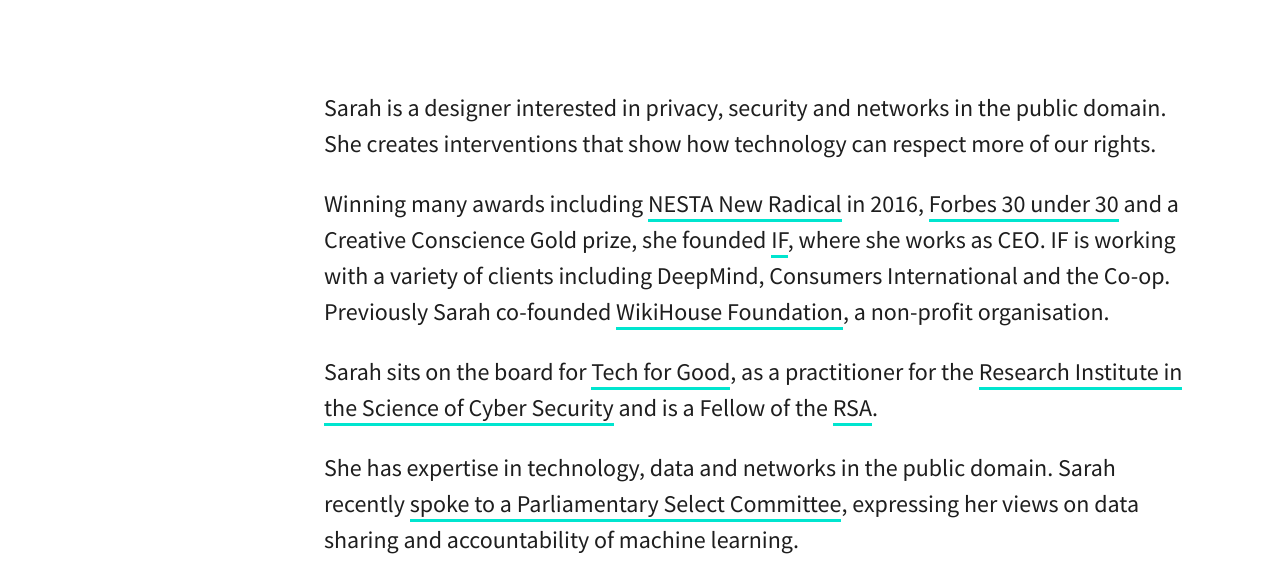
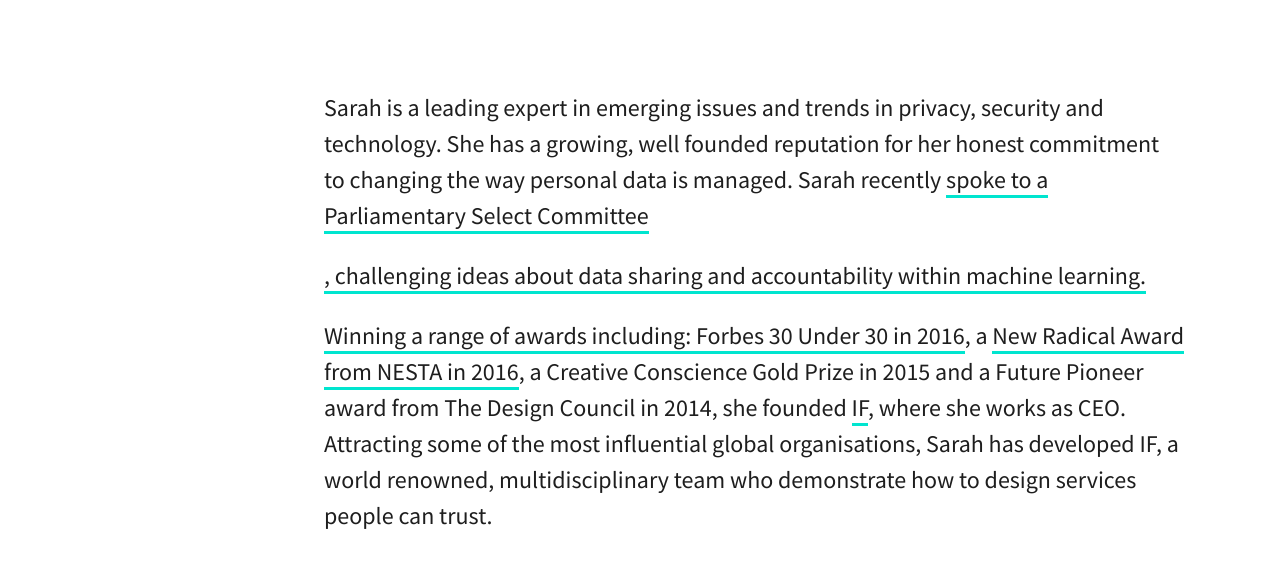
Before and after one commit to sarahtgold/sarah.gold, a website: page ROM.html in a window 1280 px wide. Shown: the part 194-758 px from the top of the page. Drawn offline with Linux system fonts and the light colour scheme.

Commit message:
updates to copy and copyright

```diff
--- a/ROM.html
+++ b/ROM.html
@@ -8,7 +8,7 @@
         <meta name="viewport" content="width=device-width, initial-scale=1">
         <meta name="viewport" content="width=device-width, initial-scale=1, maximum-scale=1, user-scalable=no">
         <meta property="og:title" content="Sarah T. Gold - Designer, CEO of IF">
-        <meta name="copyright" content="Content copyright Sarah T. Gold 2017. All Rights Reserved.">
+        <meta name="copyright" content="Content copyright Sarah T. Gold 2018. All Rights Reserved.">
         <meta name="description" content="Creative work of Sarah T. Gold, a designer based in London">
         <link rel='stylesheet' type='text/css' href='https://fonts.googleapis.com/css?family=Source+Sans+Pro:400,600'>
         <link rel="stylesheet" href="main.css">
@@ -26,15 +26,11 @@
 
             <div role="main">
                 <h2>
-                        <p>Sarah is a designer interested in privacy, security and networks in the public domain. She creates interventions that show how technology can respect more of our rights.</p>
+                        <p>Sarah is a leading expert in emerging issues and trends in privacy, security and technology. She has a growing, well founded reputation for her honest commitment to changing the way personal data is managed. Sarah recently <a href="https://projectsbyif.com/ideas/giving-evidence-to-a-parliament-committee">spoke to a Parliamentary Select Committee</p>, challenging ideas about data sharing and accountability within machine learning.</p>
 
-                        <p>Winning many awards including <a href="http://www.nesta.org.uk/news/new-radicals-2016/sarah-gold">NESTA New Radical</a> in 2016, <a href="http://www.forbes.com/profile/sarah-gold/">Forbes 30 under 30</a> and a Creative Conscience Gold prize, she founded <a href="https://projectsbyif.com/">IF</a>, where she works as CEO. IF is working with a variety of clients including DeepMind, Consumers International and the Co-op. Previously Sarah co-founded <a href="http://www.wikihouse.cc/">WikiHouse Foundation</a>, a non-profit organisation.</p>
+                        <p>Winning a range of awards including: <a href="http://www.forbes.com/profile/sarah-gold/">Forbes 30 Under 30 in 2016</a>, a <a href="http://www.nesta.org.uk/news/new-radicals-2016/sarah-gold">New Radical Award from NESTA in 2016</a>, a Creative Conscience Gold Prize in 2015 and a Future Pioneer award from The Design Council in 2014, she founded <a href="https://projectsbyif.com/">IF</a>, where she works as CEO. Attracting some of the most influential global organisations, Sarah has developed IF, a world renowned, multidisciplinary team who demonstrate how to design services people can trust.</p>
 
-                        <p>Sarah sits on the board for <a href="http://www.techforgood.global/">Tech for Good</a>, as a practitioner for the <a href="https://www.riscs.org.uk/">Research Institute in the Science of Cyber Security</a> and is a Fellow of the <a href="https://www.thersa.org/">RSA</a>.</p>
-
-                        <p>She has expertise in technology, data and networks in the public domain. Sarah recently <a href="https://projectsbyif.com/ideas/giving-evidence-to-a-parliament-committee">spoke to a Parliamentary Select Committee</a>, expressing her views on data sharing and accountability of machine learning.</p>
-
-                        <p>Sarah is a member of the <a href= "http://robinhoodcoop.org/">Robin Hood Co-operative</a>, an activist hedge fund that invests in projects that protect and promote the commons.</p>
+                        <p>Sarah sits on the board for <a href="http://www.techforgood.global/">Tech for Good</a>, is a practitioner for the <a href="https://www.riscs.org.uk/">Research Institute in the Science of Cyber Security</a> and a Fellow of the RSA.</p>
 
                     <p><b>Previously</b></p>
                     <ul>
```
Also changed, not shown: barometer.html (+1 -1 lines), index.html (+1 -1 lines), work.html (+1 -1 lines).
